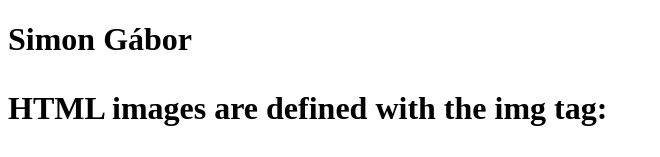
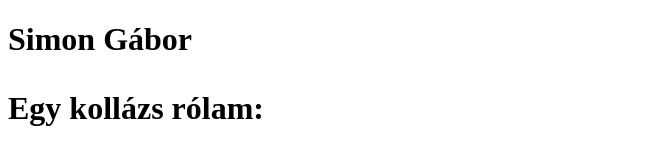
Before and after one commit to Gabero6/Gabero6, a plain HTML site: page index.html in a window 1280 px wide. Shown: the top 157 px of the page, without its empty margins (0-660 px from the left). Drawn offline with Linux system fonts and the light colour scheme; grey boxes are pictures that could not be loaded.

Commit message:
Update index.html

```diff
--- a/index.html
+++ b/index.html
@@ -3,7 +3,7 @@
 <body>
 
 <h1>Simon Gábor<h1>
-<p>HTML images are defined with the img tag:</p>
+<p>Egy kollázs rólam:</p>
 
 <img src="https://gabero6.github.io/Gabero6/koll%C3%A1zs.png" alt="W3Schools.com" width="215" height="142">
 
```
